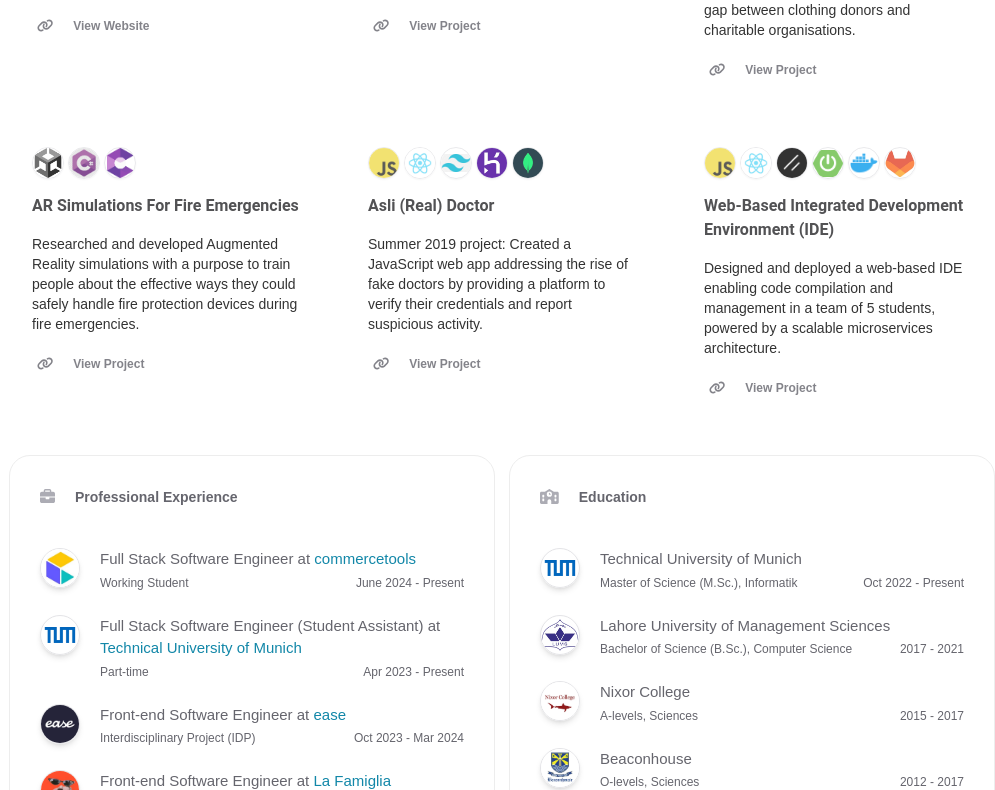
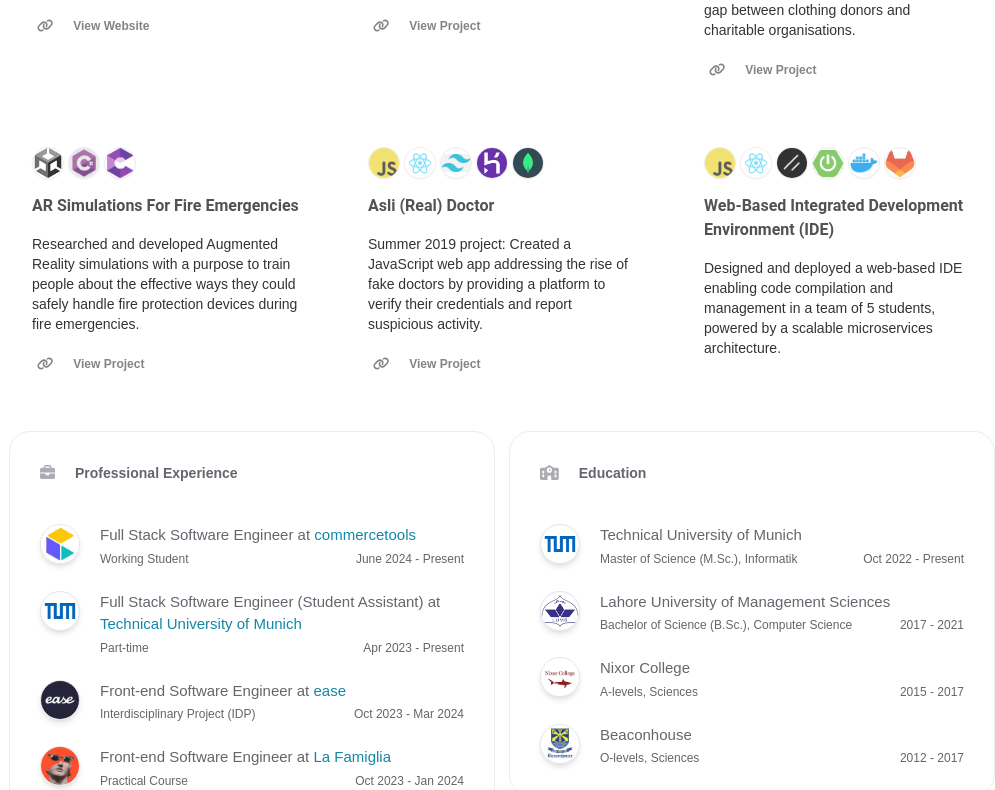
Before and after one commit to mustafaasif1/mustafaasif1.github.io, a React (Create React App) app: page / in a window 1280 px wide. Shown: the part 770-1560 px from the top of the page, without its empty margins (138-1133 px from the left). Built offline with nearby package versions, Linux system fonts and the light colour scheme.

Commit message:
chore: remove link for web based ide

```diff
--- a/src/components/projects/project.jsx
+++ b/src/components/projects/project.jsx
@@ -39,6 +39,7 @@ const Project = (props) => {
 				</div>
 				<div className="project-title">{title}</div>
 				<div className="text-sm">{description}</div>
+				{link && linkText && (
 					<Link to={link}>
 						<div className="project-link">
 							<div className="project-link-icon">
@@ -47,6 +48,7 @@ const Project = (props) => {
 							<div className="project-link-text">{linkText}</div>
 						</div>
 					</Link>
+				)}
 			</div>
 		</div>
 	);
--- a/src/data/user.js
+++ b/src/data/user.js
@@ -182,8 +182,7 @@ const INFO = {
 			title: "Web-Based Integrated Development Environment (IDE)",
 			description:
 				"Designed and deployed a web-based IDE enabling code compilation and management in a team of 5 students, powered by a scalable microservices architecture.",
-			linkText: "View Project",
-			link: "",
+
 			technologies: [
 				LOGOS.JAVASCRIPT,
 				LOGOS.REACT,
```
Lines whose indentation alone changed are shown as unchanged.
